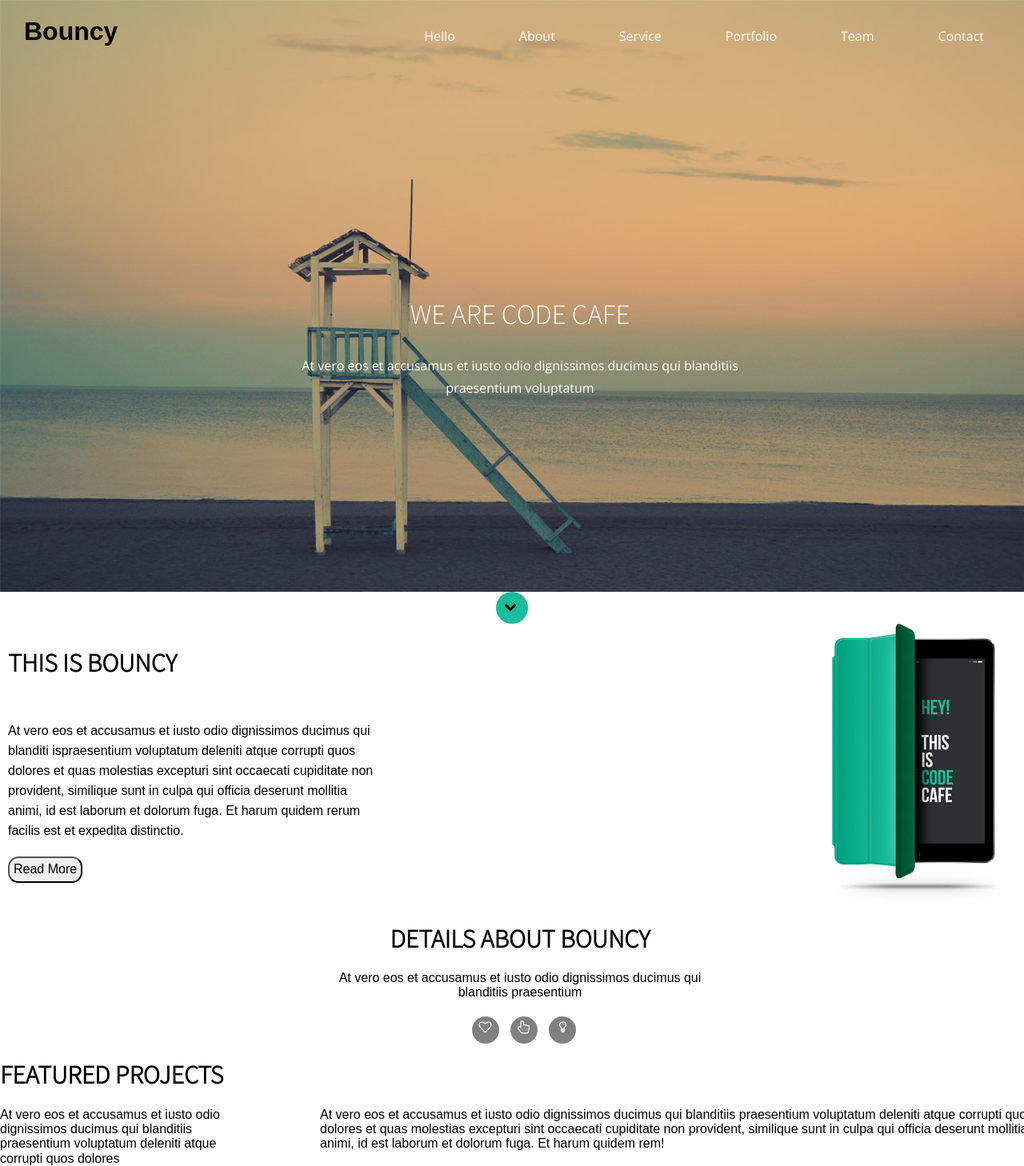
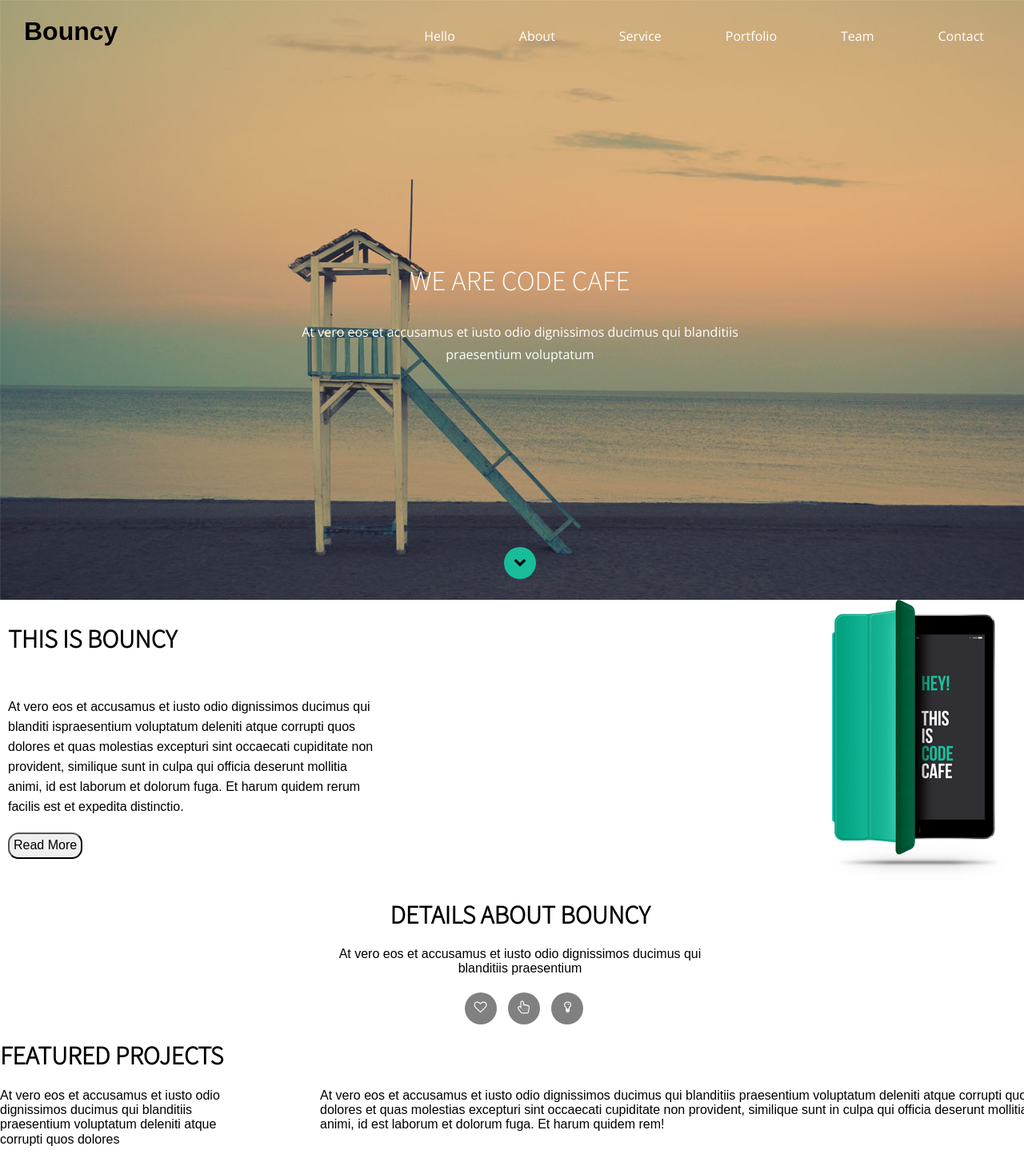
Before and after one commit to oksoks13/code_cafe, a plain HTML site: page index.html in a window 1280 px wide. Shown: the whole page at 80% size. After the commit the page ends 1434 px from the top, so only its background shows below. Drawn offline with nearby package versions, Linux system fonts and the light colour scheme; files whose address does not match are found by name.

Commit message:
change top page

```diff
--- a/index.html
+++ b/index.html
@@ -14,9 +14,8 @@
 </head>
 
 <body>
-    <header>
-
     <div class="content-up">
+        <div class="top-page">
             <div class="logo">
                 <h1>Bouncy</h1>
             </div>
@@ -30,24 +29,28 @@
                     <li><a href="#">Contact</a></li>
                 </ul>
             </nav>
+        </div>
 
         <div class="content-midle">
-                <div class="name">
+            <div class="content-text">
                 <p>We are code cafe </p>
             </div>
-                <div class="name-text">
+            <div class="content-article">
                 <p>At vero eos et accusamus et iusto odio dignissimos ducimus qui blanditiis <br>praesentium
                     voluptatum
                 </p>
             </div>
         </div>
-        </div>
-        <div class="button">
+
+        <div class="btn">
             <div class="icon-button">
                 <i class="fa fa-chevron-down" aria-hidden="true"></i>
             </div>
         </div>
-    </header>
+    </div>
+
+
+
 
     <section class="about-us center-horizontal">
         <div class="about-us-left">
--- a/style/page.css
+++ b/style/page.css
@@ -2,17 +2,19 @@
 .content-up {
       background:url(../image/bg.jpg);
       margin:0 auto;
-      display:flex;
-      flex-wrap: wrap;
+      width: 1300px;
+      height: 750px;
+
+}
+.top-page {
+       display:flex;
+
       justify-content: space-between;
-      width: 1300px;
-      height: 740px;
-      max-width: 1300px;
 }
 .logo {
       padding-left: 30px;
 }
-.content-up .menu ul{
+.top-page .menu ul{
       display: flex;
       font-family:'Open Sans', sans-serif;
       font-size: 16px ;
@@ -20,11 +22,10 @@
       list-style: none;
 
 }
-
-.content-up .menu ul li {
+.top-page .menu ul li {
       margin: 20px 40px;
 }
-.content-up .menu ul a {
+.top-page .menu ul a {
       text-decoration: none;
      color: white;
    }
@@ -33,9 +34,10 @@
     }
 .content-midle {
      text-align: center;
-     margin: 0 auto;
+      margin: 0 auto;
+     padding: 211px;
      }
-.name {
+.content-text{
       font-family: 'Source Sans Pro', sans-serif;
      text-transform: uppercase;
      font-size: 35px;
@@ -44,21 +46,25 @@
      color: #ffffff;
      margin: -20px;
 }
-   .name-text {
+   .content-article {
        line-height: 28px;
-      height: 45px;
       color: #ffffff;
       font-family: "Open Sans";
 }
-      .button {
-    padding: 10px;
-      margin: 0 auto;
+      .btn {
+       padding: 10px;
+       margin: 0 auto;
        background: #19bd9a;
        width: 20px;
        height: 20px;
        border-radius: 50%;
+
       }
 
+      .icon-button {
+            text-align: center;
+
+      }
 .title-text {
      font-family: 'Source Sans Pro', sans-serif;
      text-transform:uppercase;
@@ -87,46 +93,44 @@
       margin-top: 30px;
       line-height: 25px;
 }
-
 .about-us-right{
     float: right;
       width: 370px;
 }
-
 .about-us-pic {
       margin: 0 auto;
       width: 150px;
 }
-
 .clear {
       clear: both;
 }
-
 .btn-read-me {
       border-radius: 13px;
       padding: 5px;
       margin-top: 20px;
 }
-
 .hide {
       display:none;
 }
-
 .icon {
       background:grey;
-      width: 24px;
-      height: 24px;
-      border-radius: 18px;
+      width: 20px;
+      height: 20px;
+      border-radius: 50px;
       display: inline-block;
-      padding: 5px;
+      padding: 10px;
       margin-left: 10px;
       color:white;
+      text-align: center;
 }
 
 .icons {
        margin-top:20px;
 }
 
+.icon {
+      text-align: center;
+}
 .icons :hover {
       background:#81868e ;
 }
```
Lines whose indentation alone changed are shown as unchanged.
